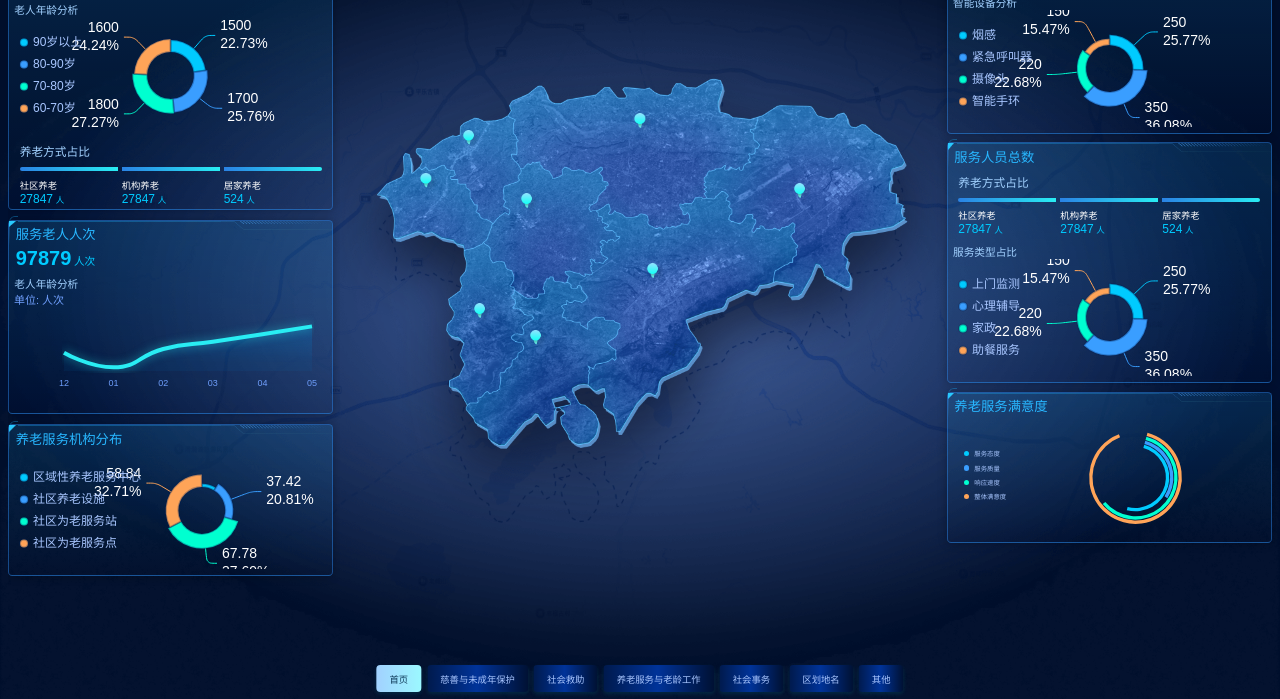
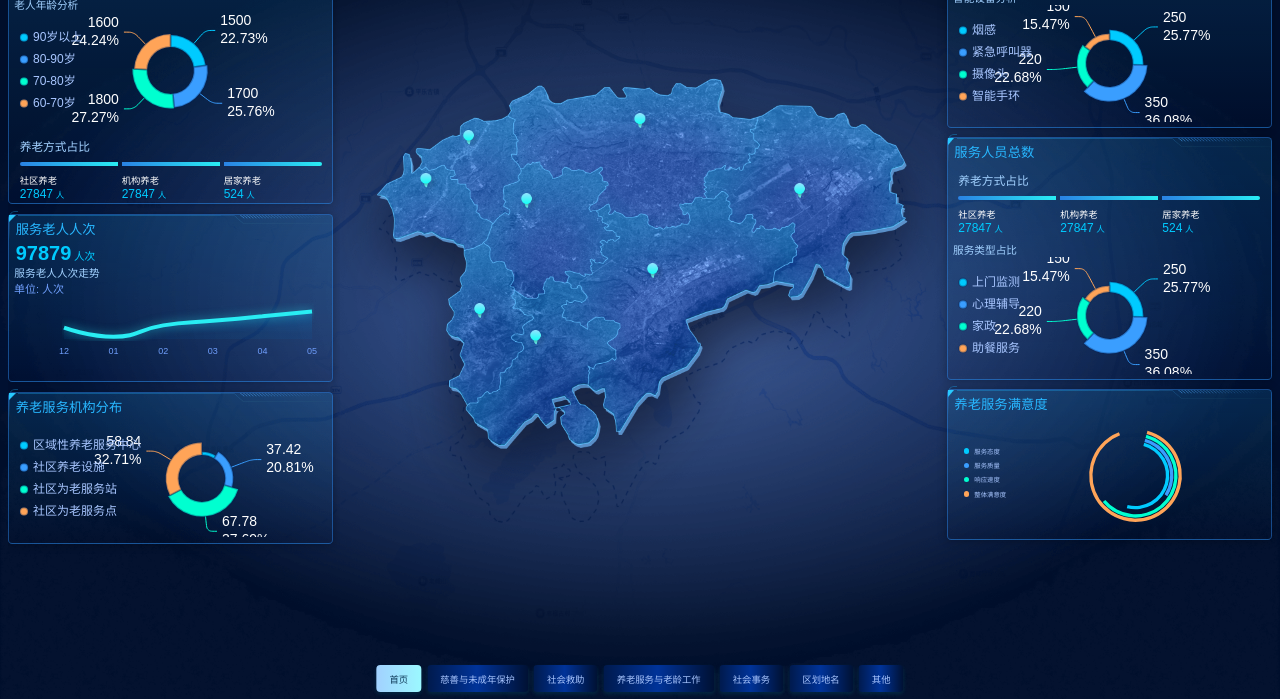
Before and after one commit to xiaohuwu/da_ping, a plain HTML site: page yang_lao.html in a window 1280 px wide. Shown: the part 101-800 px from the top of the page. Drawn offline with nearby package versions, Linux system fonts and the light colour scheme.

Commit message:
first commit

```diff
--- a/css/yang_lao.css
+++ b/css/yang_lao.css
@@ -163,12 +163,16 @@
 .age-distribution-title {
     font-size: .2rem;
     color: #A2D1FF;
-    margin-top: .1rem;
+    margin-top: 0rem;
 }
 
 .age-distribution-chart {
     height: 2.2rem;
     position: relative;
+}
+
+#investmentChart {
+    height: 1.8rem;
 }
 
 /* Panel Bottom - Care Type Ratio */
--- a/yang_lao.html
+++ b/yang_lao.html
@@ -92,7 +92,7 @@
                     </div>
 
                     <div class="panel-middle">
-                        <div class="age-distribution-title">老人年龄分析</div>
+                        <div class="age-distribution-title">服务老人人次走势</div>
                         <div class="age-distribution-chart" id="investmentChart"></div>
                     </div>
                 </div>
@@ -201,7 +201,7 @@
                             </div>
                         </div>
                     </div>
-                    <div class="panel-bottom">
+                    <div class="panel-bottom" style="margin-top: .075rem;">
                         <div class="care-type-title">养老方式占比</div>
                         <div class="care-type-distribution">
                             <div class="care-type-item">
@@ -221,7 +221,7 @@
                             </div>
                         </div>
                     </div>
-                    <div class="panel-middle">
+                    <div class="panel-middle" style="margin-top: .075rem;">
                         <div class="age-distribution-title">服务类型占比</div>
                         <div class="age-distribution-chart" id="serviceChart"></div>
                     </div>
```
Also changed, not shown: test.html (added, +24 -0 lines), 1 other file.
